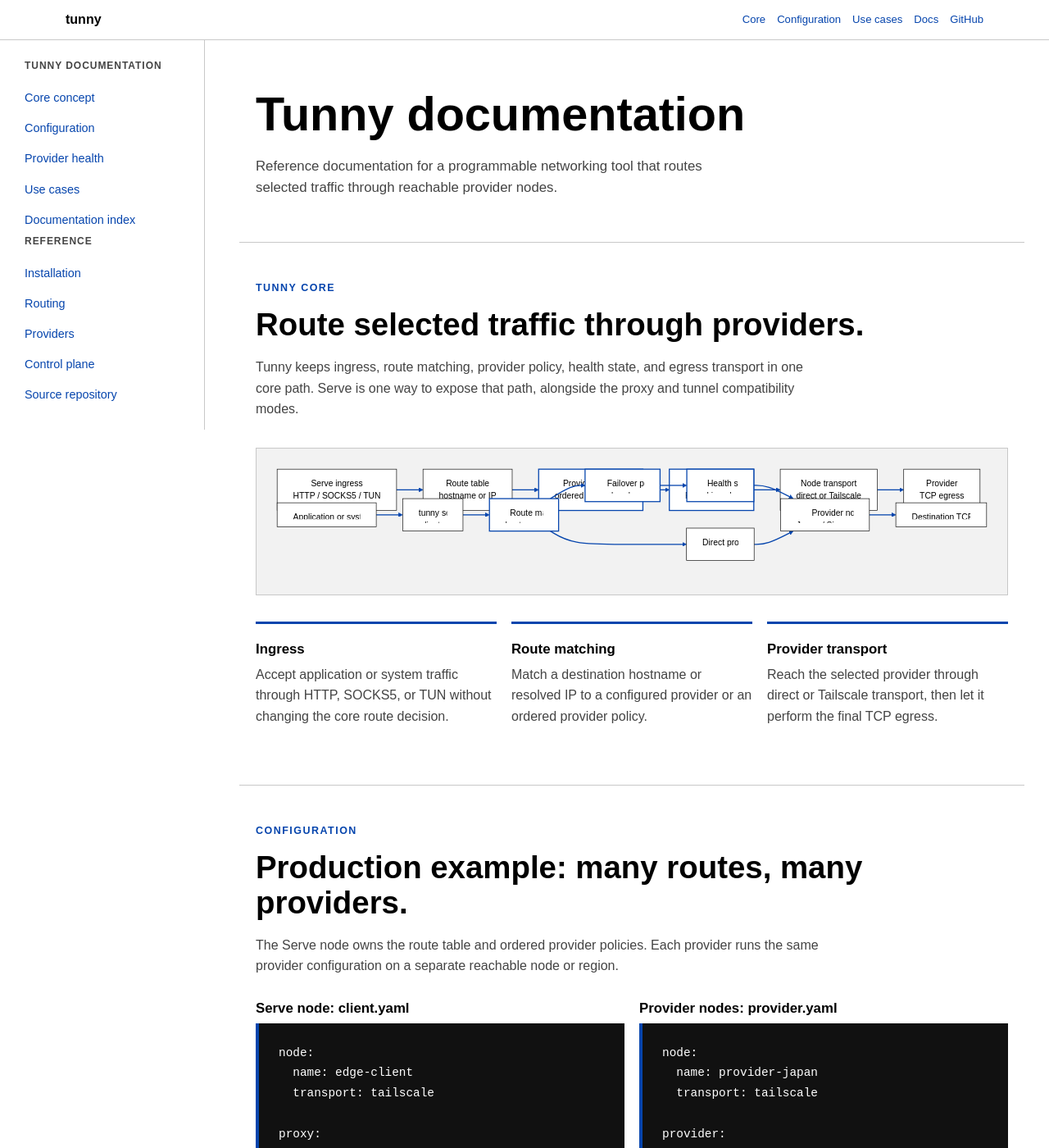
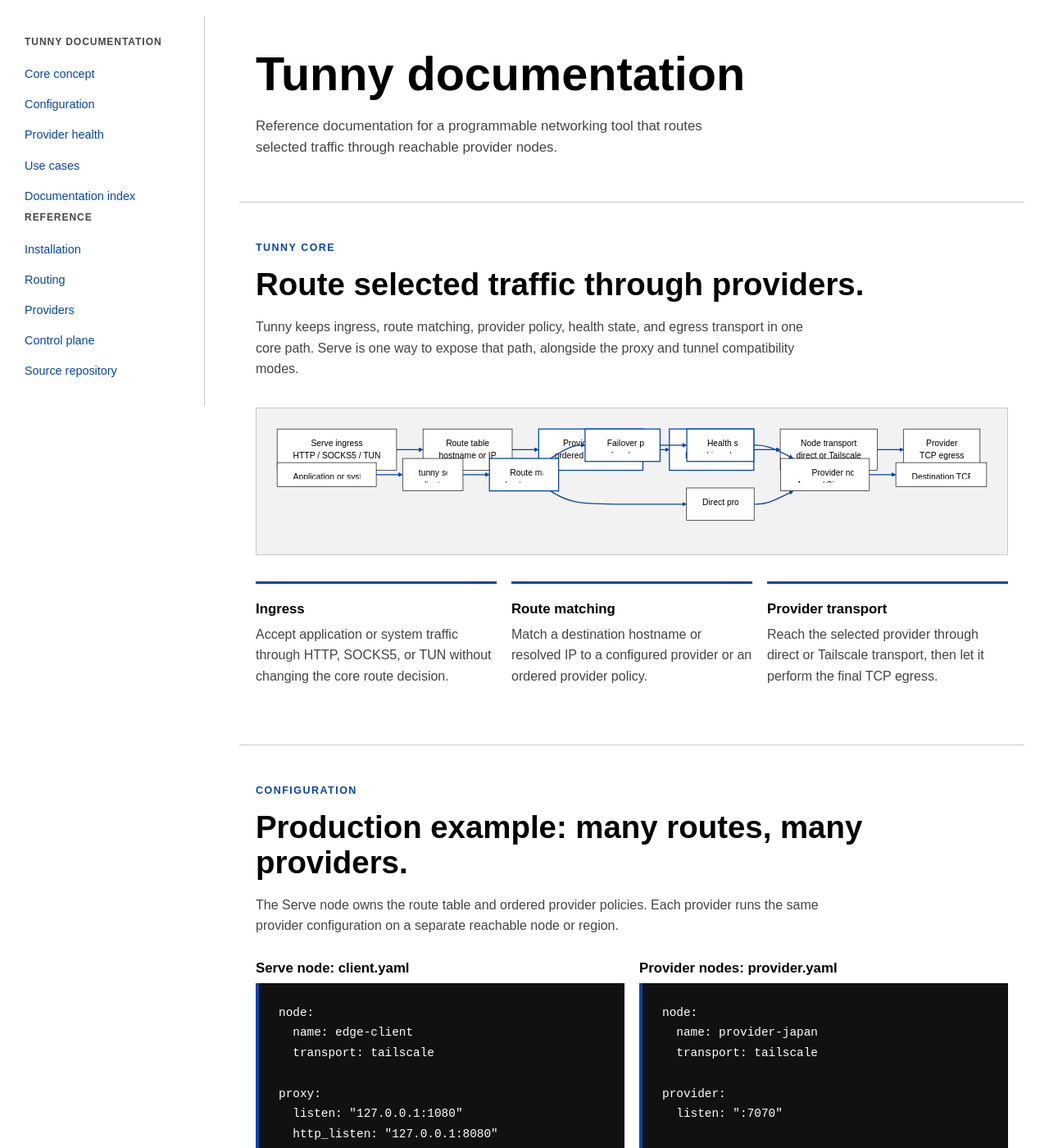
Before and after one commit to Aldiwildan77/tunny, a Jekyll site: the page docs/index.html, which Jekyll copies as it is, in a window 1280 px wide and 1400 px high. Shown: the whole window at 82% size. Built offline with Jekyll 4.4.1, drawn with Linux system fonts in a browser that asks for light colours.

Commit message:
style: refactor layout by removing topbar and enhancing sidebar navigation

```diff
--- a/docs/index.html
+++ b/docs/index.html
@@ -28,11 +28,6 @@
     a { color: var(--blue); }
     a:hover { color: var(--blue-dark); }
     .wrap { width: min(var(--max), calc(100% - 40px)); margin: 0 auto; }
-    .topbar { border-bottom: 1px solid var(--line); background: #fff; }
-    .nav { min-height: 48px; display: flex; align-items: center; justify-content: space-between; gap: 18px; }
-    .brand { color: var(--ink); font: 700 1rem/1 Arial, Helvetica, sans-serif; text-decoration: none; }
-    nav { display: flex; gap: 14px; flex-wrap: wrap; }
-    nav a { font: 400 .82rem/1 Arial, Helvetica, sans-serif; text-decoration: none; }
     .docs-shell { width: min(1220px, calc(100% - 40px)); margin: 0 auto; display: grid; grid-template-columns: 220px minmax(0, 1fr); gap: 42px; }
     .sidebar { align-self: start; position: sticky; top: 20px; padding: 24px 0; border-right: 1px solid var(--line); }
     .sidebar-title { margin: 0 24px 14px 0; color: var(--muted); font: 700 .75rem/1.2 Arial, Helvetica, sans-serif; letter-spacing: .08em; text-transform: uppercase; }
@@ -68,7 +63,8 @@
       text-decoration: none;
     }
     .button.secondary { color: var(--blue); background: transparent; }
-    .mermaid { min-height: 180px; padding: 20px; border: 1px solid var(--line); background: #f2f2f2; }
+    .mermaid { min-height: 180px; padding: 20px; overflow-x: auto; border: 1px solid var(--line); background: #f2f2f2; }
+    .mermaid svg { max-width: 100%; height: auto; }
     .core-diagram { margin: 34px 0 10px; }
     section { padding: 48px 0; border-bottom: 1px solid var(--line); }
     .section-intro { max-width: 690px; color: var(--muted); }
@@ -90,7 +86,6 @@
     footer { padding: 30px 0 48px; color: var(--muted); font-size: .9rem; }
     footer p { margin: 0; }
     @media (max-width: 780px) {
-      .nav { align-items: flex-start; padding: 16px 0; flex-direction: column; }
       .docs-shell { width: min(var(--max), calc(100% - 40px)); grid-template-columns: 1fr; gap: 0; }
       .sidebar { position: static; padding: 20px 0; border-right: 0; border-bottom: 1px solid var(--line); }
       .sidebar a { display: inline-block; margin-right: 16px; padding-right: 0; }
@@ -99,23 +94,15 @@
       .config-grid { grid-template-columns: 1fr; }
       .columns, .docs { grid-template-columns: 1fr; }
       .mermaid { padding: 8px; }
+      h1 { font-size: 2.2rem; }
+      h2 { font-size: 1.6rem; }
+      .hero { padding: 36px 0; }
+      section { padding: 34px 0; }
+      pre { padding: 16px; font-size: .78rem; }
     }
   </style>
 </head>
 <body>
-  <header class="topbar">
-    <div class="wrap nav">
-      <a class="brand" href="#top">tunny</a>
-      <nav aria-label="Primary navigation">
-        <a href="#core">Core</a>
-        <a href="#configuration">Configuration</a>
-        <a href="#usecases">Use cases</a>
-        <a href="#docs">Docs</a>
-        <a href="https://github.com/Aldiwildan77/tunny">GitHub</a>
-      </nav>
-    </div>
-  </header>
-
   <main id="top" class="docs-shell">
     <aside class="sidebar" aria-label="Documentation navigation">
       <p class="sidebar-title">Tunny documentation</p>
```
Also changed, not shown: docs/_layouts/default.html (+5 -20 lines).
